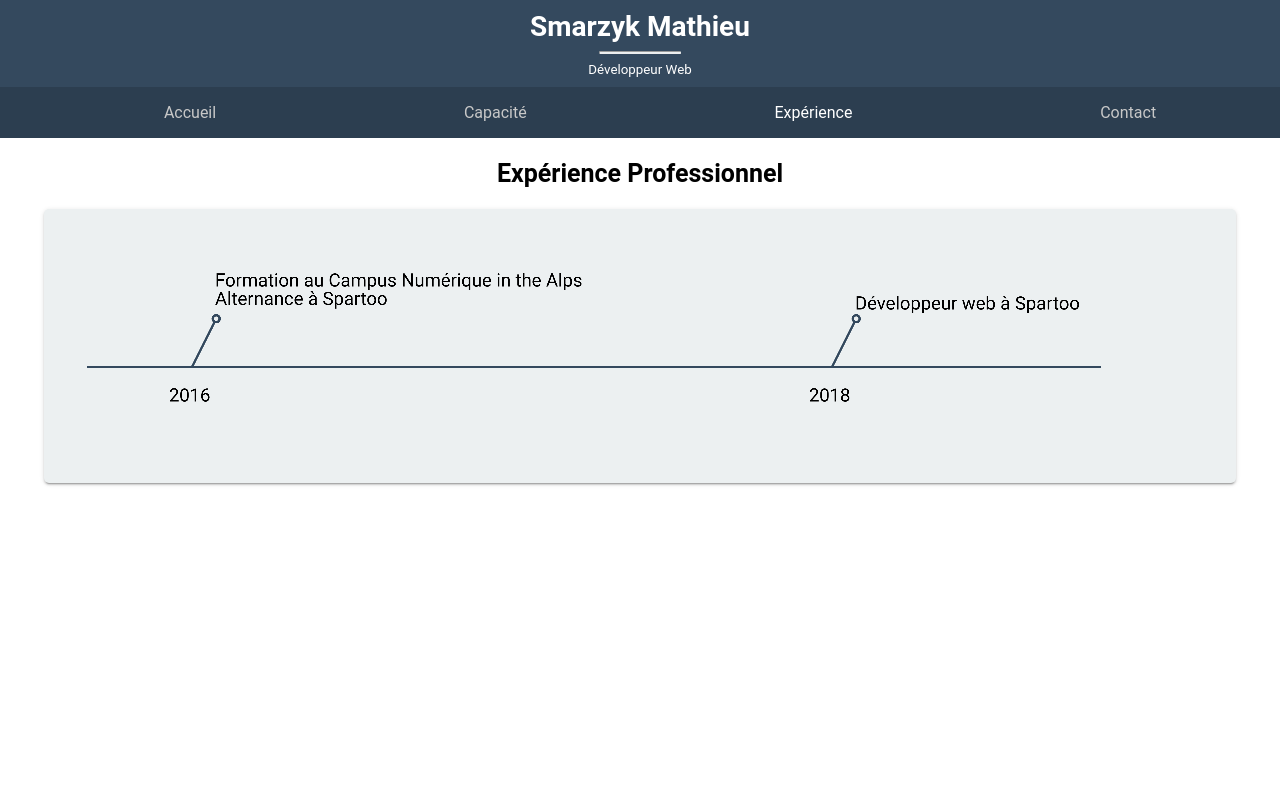
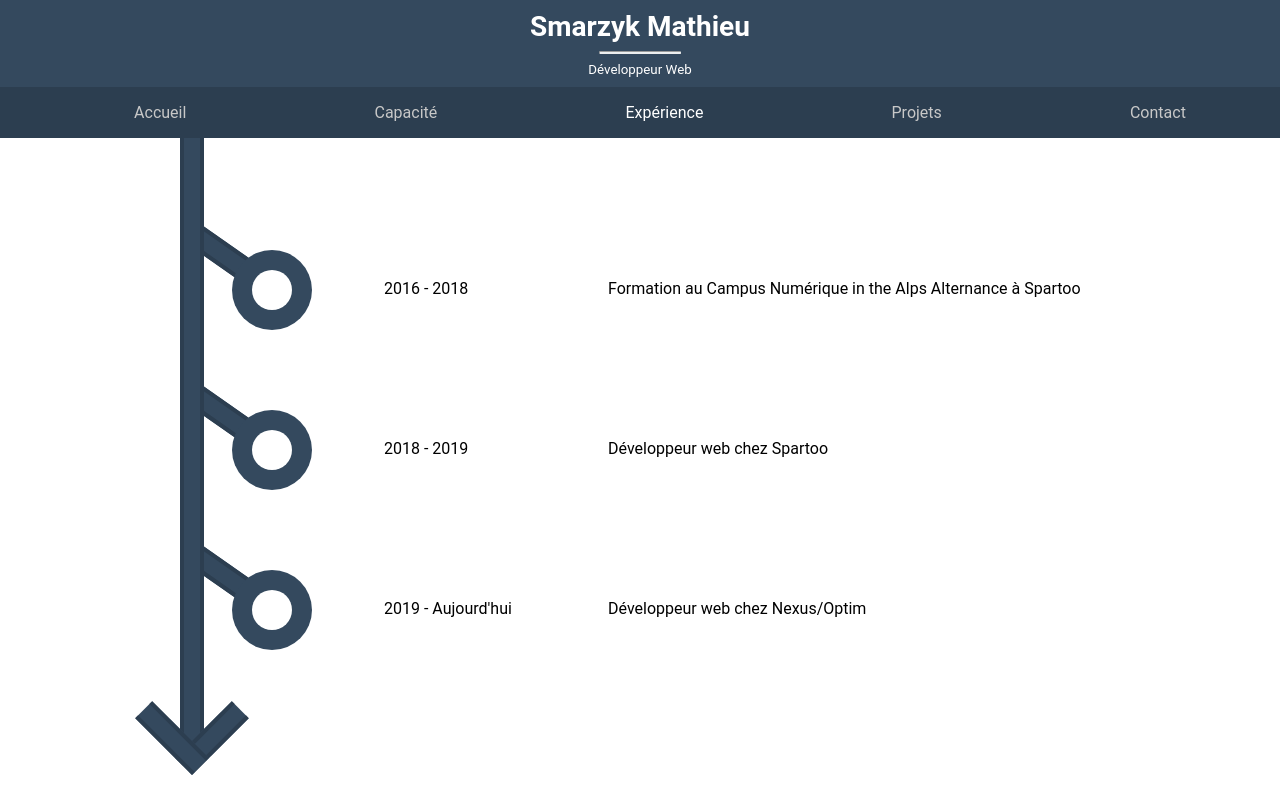
Before and after one commit to ditiz/CV, a React (Create React App) app: page /Experience in a window 1280 px wide. Built offline with nearby package versions, Linux system fonts and the light colour scheme.

Commit message:
rework experiences

```diff
--- a/src/App.js
+++ b/src/App.js
@@ -3,7 +3,7 @@ import Dashboard from "./components/dashboard";
 import "./app.scss";
 
 function App() {
-  return <Dashboard />;
+    return <Dashboard />;
 }
 
 export default App;
--- a/src/app.scss
+++ b/src/app.scss
@@ -1,12 +1,4 @@
-$shadow: 0 2px 2px 0 rgba(0, 0, 0, 0.14), 0 1px 5px 0 rgba(0, 0, 0, 0.12),
-    0 3px 1px -2px rgba(0, 0, 0, 0.2);
-$shadow_hover: 0 7px 2px 0 rgba(0, 0, 0, 0.14), 0 7px 5px 0 rgba(0, 0, 0, 0.12),
-    0 7px 1px -2px rgba(0, 0, 0, 0.2);
-$WET_ASPHALT: #2c3e50;
-$MIDNIGHT_BLUE: #34495e;
-$white: #fff;
-$CONCRETE: #bdc3c7;
-$CLOUD: #ecf0f1;
+@import "./variables.scss";
 
 body {
     margin: 0;
@@ -102,7 +94,7 @@ h2 {
     box-shadow: $shadow;
     border-radius: 5px;
     color: #000;
-	background: #ecf0f1;
+    background: #ecf0f1;
 }
 
 .box-blue {
@@ -139,7 +131,7 @@ h2 {
     background: $white;
     text-align: center;
     cursor: pointer;
-	max-width: 500px;
+    max-width: 500px;
 
     &:hover {
         box-shadow: $shadow_hover;
@@ -223,12 +215,11 @@ h2 {
 }
 
 .description-langage {
-	display: block;
+    display: block;
     text-align: start;
     padding: 5px;
-	overflow: hidden;
-	width: 100%;
-	white-space: nowrap;
+    overflow: hidden;
+    width: 100%;
 }
 
 .contact {
--- a/src/components/dashboard.jsx
+++ b/src/components/dashboard.jsx
@@ -4,6 +4,7 @@ import Home from "./home";
 import Abilities from "./abilities";
 import Experience from "./experience";
 import Contact from "./contact";
+import Projects from "./projects";
 import { Route, BrowserRouter, Switch } from "react-router-dom";
 
 class Dashboard extends React.Component {
@@ -26,8 +27,9 @@ class Dashboard extends React.Component {
                             <Route exact path="/" component={Home} />
                             <Route path="/Home" component={Home} />
                             <Route path="/Abilities" component={Abilities} />
+							<Route path="/Projects" component={Projects}/>
+                            <Route path="/Experience" component={Experience} />
                             <Route path="/Hobbies" />
-                            <Route path="/Experience" component={Experience} />
                             <Route path="/Contact" component={Contact} />
                         </Switch>
                     </div>
--- a/src/components/experience.jsx
+++ b/src/components/experience/index.jsx
@@ -1,4 +1,5 @@
 import React from "react";
+import "./index.scss";
 
 const Canvas = {
     width: "100%"
@@ -13,18 +14,24 @@ const experiences = [
     {
         name: "Formation au Campus Numérique in the Alps\nAlternance à Spartoo",
         link: "https://digital-grenoble.com/campus-numerique-in-the-alps/",
-        yearStart: "2016",
-        yearEnd: "2018"
+        start: "2016",
+        end: "2018"
     },
     {
-        name: "Développeur web à Spartoo",
+        name: "Développeur web chez Spartoo",
         link: "https://spartoo.com",
-        yearStart: "2018",
-        yearEnd: "Aujourd'hui"
+        start: "2018",
+        end: "2019"
+    },
+    {
+        name: "Développeur web chez Nexus/Optim",
+        link: "https://fr-fr.nexus-ag.de/home",
+        start: "2019",
+        end: "Aujourd'hui"
     }
 ];
 
-class Experience extends React.Component {
+class Experience2 extends React.Component {
     componentDidMount() {
         let canvas = document.getElementById("myCanvas");
         let ctx = canvas.getContext("2d");
@@ -99,4 +106,30 @@ class Experience extends React.Component {
     }
 }
 
+const Experience = () => {
+    return (
+        <div className="experience">
+            {experiences.map(exp => (
+                <div className="experience_bar">
+                    <div className="experience_bar_element">
+                        <span />
+                    </div>
+                    <div className="experience_list-item">
+                        <span className="experience_list-item_date">
+                            {exp.start} - {exp.end}
+                        </span>
+                        <span className="experience_list-item_name">
+                            {exp.name}
+                        </span>
+                    </div>
+                </div>
+            ))}
+            <div className="experience_bar">
+                <div className="element_bar-last" />
+                <div/>
+            </div>
+        </div>
+    );
+};
+
 export default Experience;
--- /dev/null
+++ b/src/components/experience/index.scss
@@ -0,0 +1,104 @@
+@import "../../variables.scss";
+
+.experience {
+	display: flex;
+	flex-flow: column;
+    justify-content: flex-start;
+}
+
+.experience_bar {
+	display: grid;
+	grid-template-columns: 30% 70%;
+}
+
+.experience_bar_element {
+    background: $MIDNIGHT_BLUE;
+    border-left: 0.25rem solid $WET_ASPHALT;
+    border-right: 0.25rem solid $WET_ASPHALT;
+    margin: auto;
+    width: 1rem;
+    height: 10rem;
+    position: relative;
+
+    &::before {
+        content: "";
+        position: absolute;
+        top: 5rem;
+        left: 2rem;
+        background: $MIDNIGHT_BLUE;
+        border-left: 0.25rem solid $WET_ASPHALT;
+        border-right: 0.25rem solid $WET_ASPHALT;
+        width: 1rem;
+        height: 5rem;
+        transform: rotate(125deg);
+        z-index: -1;
+    }
+}
+
+.experience_bar_element span {
+    position: absolute;
+    top: 7rem;
+    left: 3rem;
+    border-radius: 50%;
+    width: 5rem;
+    height: 5rem;
+    background: $MIDNIGHT_BLUE;
+
+    &::before {
+		content: "";
+        position: absolute;
+        top: 1.25rem;
+        left: 1.25rem;
+        background: $BACKGROUND;
+        width: 2.5rem;
+		height: 2.5rem;
+		z-index: 1;
+		border-radius: 50%;
+    }
+}
+
+.experience_list-item {
+	display: flex;
+	align-items: flex-end;
+	height: 100%;
+
+	* {
+		flex: 3;
+	}
+
+	.experience_list-item_date {
+		flex: 1;
+	}
+}
+
+.element_bar-last {
+	background: $MIDNIGHT_BLUE;
+    border-left: 0.25rem solid $WET_ASPHALT;
+    border-right: 0.25rem solid $WET_ASPHALT;
+    margin: auto;
+    width: 1rem;
+    height: 8rem;
+	position: relative;
+
+	&::before, &::after {
+		content: "";
+		position: absolute;
+		width: 1rem;
+		height: 5rem;
+		border-left: 0.25rem solid $WET_ASPHALT;
+		border-right: 0.25rem solid $WET_ASPHALT;
+		background: $MIDNIGHT_BLUE;
+	}
+
+	&::before {
+		transform: rotate(45deg);
+		top: 5rem;
+		left: 1rem;
+	}
+
+	&::after {
+		transform: rotate(135deg);
+		top: 5rem;
+		left: -1.5rem;
+	}
+}
--- a/src/components/menu.jsx
+++ b/src/components/menu.jsx
@@ -37,6 +37,16 @@ class Menu extends React.Component {
                             </NavLink>
                         </li>
 
+                        <li>
+                            <NavLink
+                                to="/Projects"
+                                id="Projects"
+                                className="link"
+                            >
+                                Projets
+                            </NavLink>
+                        </li>
+
                         {/* <li>
 							<NavLink to='/Hobbies' id="Hobbies" className="link">Hobbies</NavLink>
 						</li> */}
--- /dev/null
+++ b/src/components/projects.jsx
@@ -0,0 +1,11 @@
+import React from "react"
+
+const Projects = () => {
+    return (
+        <div>
+            pouet
+        </div>
+    )
+}
+
+export default Projects;
--- /dev/null
+++ b/src/variables.scss
@@ -0,0 +1,10 @@
+$shadow: 0 2px 2px 0 rgba(0, 0, 0, 0.14), 0 1px 5px 0 rgba(0, 0, 0, 0.12),
+    0 3px 1px -2px rgba(0, 0, 0, 0.2);
+$shadow_hover: 0 7px 2px 0 rgba(0, 0, 0, 0.14), 0 7px 5px 0 rgba(0, 0, 0, 0.12),
+    0 7px 1px -2px rgba(0, 0, 0, 0.2);
+$WET_ASPHALT: #2c3e50;
+$MIDNIGHT_BLUE: #34495e;
+$white: #fff;
+$CONCRETE: #bdc3c7;
+$CLOUD: #ecf0f1;
+$BACKGROUND: #fff;
```
Also changed, not shown: firebase.json (added), src/OldApp.js (deleted), 1 other file (tests, documents, lock files or other folders).
